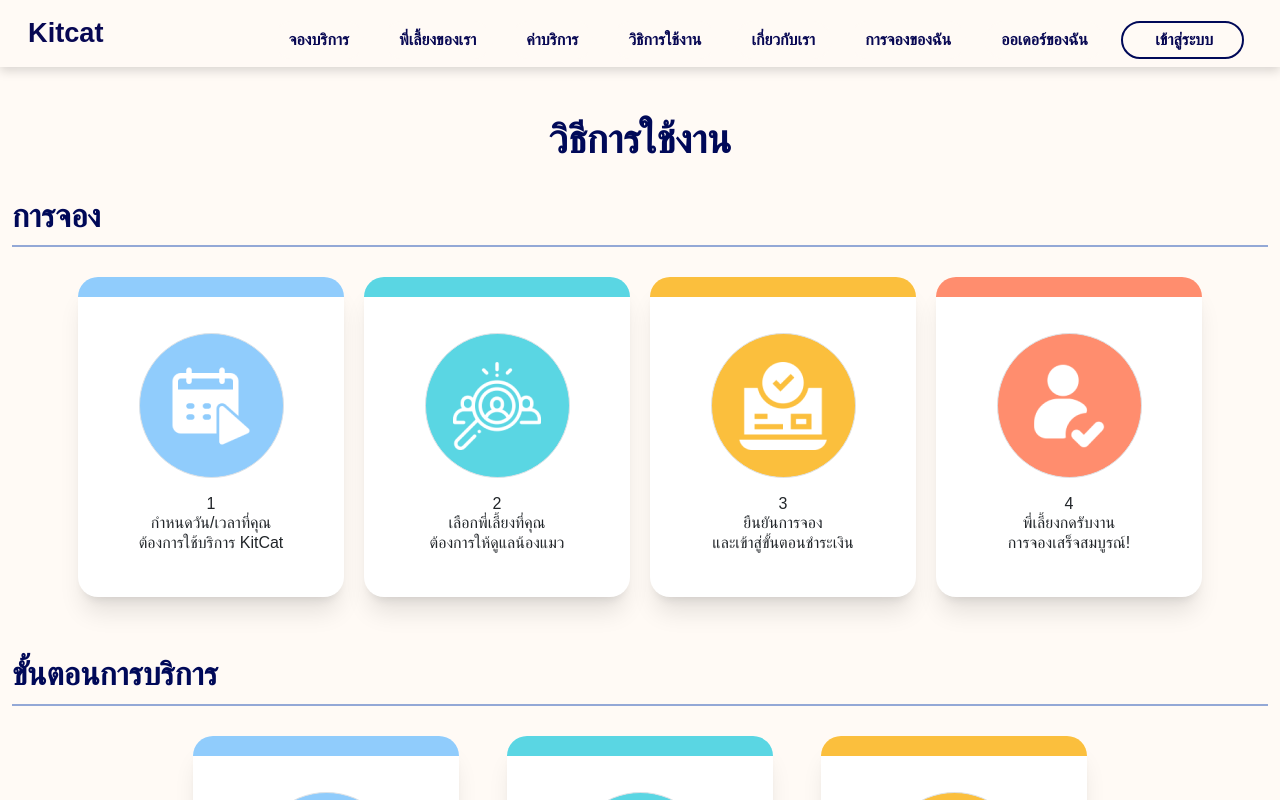
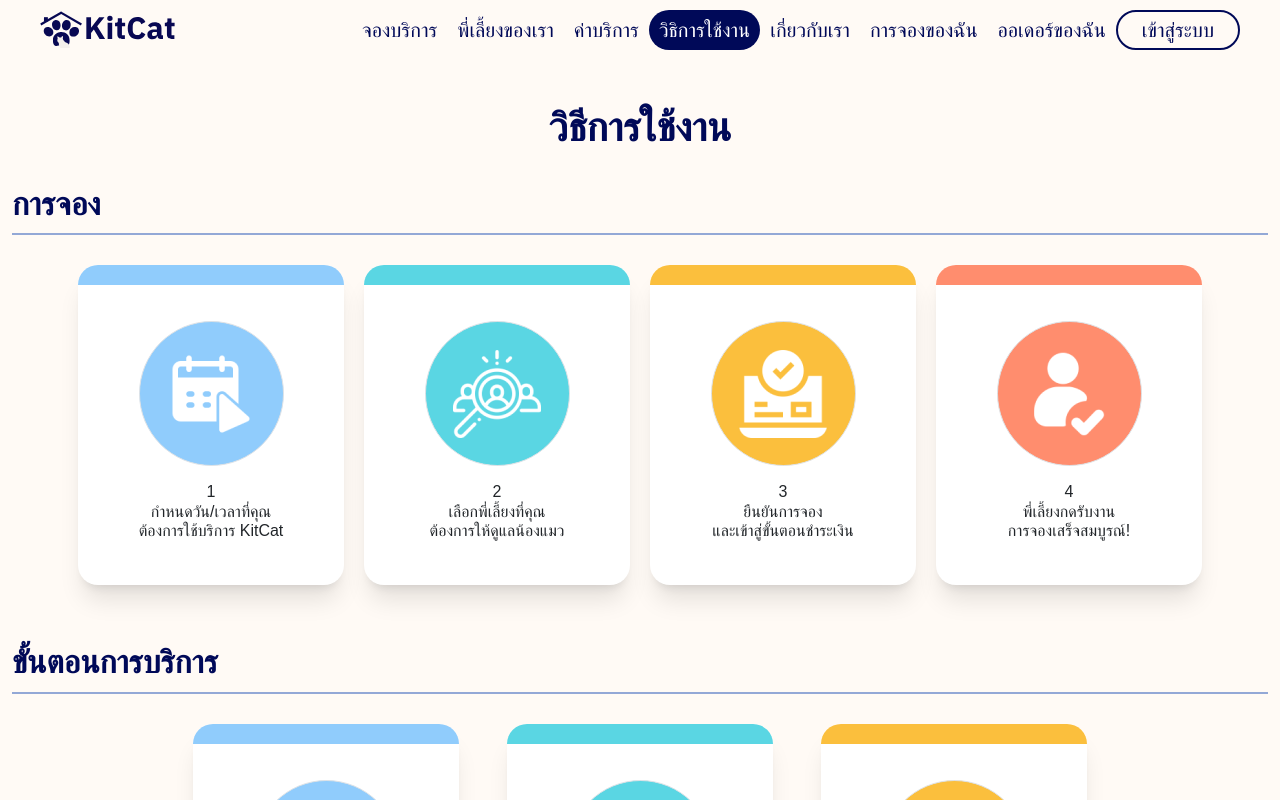
Before and after one commit to thanatat64/kmitl-kitcat, a Next.js app: page /guide in a window 1280 px wide. Shown: the top 800 px of the page. Built offline with nearby package versions, Linux system fonts and the light colour scheme; a web font is replaced by a local one.

Commit message:
active navbar

```diff
--- a/components/navigation/NavigationBar.css
+++ /dev/null
@@ -1,114 +0,0 @@
-.navbar {
-    display: flex;
-    justify-content: space-between;
-    align-items: center;
-    background-color:var(--white-cream);
-    position: sticky;
-    padding-left: 1rem;
-    padding-right: 1rem;
-    box-shadow: 0px 4px 10px rgba(0, 0, 0, 0.15);
-    height: 78px !important;
-}
-.navbar .title{
-    font-size: 1.7rem;
-    font-weight: bold;
-    text-decoration: none;
-    color: #080853;
-}
-.navbar ul {
-    display: flex;
-    margin-top:-0.2rem;
-}
-
-.navbar ul li {
-    list-style: none;
-}
-.navbar ul li a{
-    display: block;
-    text-decoration: none;
-    color: #080853;
-    padding:5px 15px 5px;
-    margin: 1rem 0.5rem 0rem;
-    border-radius: 50px;
-    font-weight: bold;
-    border: 2px var(--white-cream) solid;
-}
-.navbar ul li a:not(.active):hover {
-    border: 2px #000958 solid;
-}
-li a.active {
-    background-color: #080853;
-    color: rgba(255, 250, 245, 255) !important;
-
-}
-.setLogin{
-    /* background: #dcc6c6; */
-    width:120%;
-    margin-left: -8%;;
-}
-.logIn{
-    border: 2px #000958 solid !important;
-    width:7.7rem;
-    text-align: center;
-}
-.logIn:hover{
-    border: 2px #000958 solid ;
-}
-li a.logIn:hover::before  {
-    opacity: 1;
-}
-li a {
-    text-decoration: none;
-    position: relative;
-    transition: margin-left 0.2s ease-in-out;
-}
-.setLogin:hover{
-    transition: 20px 0.5s ease-in !important;
-    margin-left: -20px
-}
-li a.logIn::before {
-    content: "";
-    position: absolute;
-    top: 20%;
-    left: 73%;
-    width: 20px;
-    height: 20px;
-    background-image: url('../../public/image/login.png');
-    background-size: 80%;
-    background-repeat: no-repeat;
-    background-position: center;
-    opacity: 0;
-    transition: opacity 0.2s ease-in-out, margin-left 0.2s ease-in-out;
-}
-li a.logIn:hover::before {
-    opacity: 1;
-}
-.menu-icon{
-    display:none;
-}
-@media (max-width:1208px){
-    .menu-icon{
-        display: block;
-    }
-    .h-menu{
-        position:absolute;
-        top:4rem;
-        right: 1rem;
-        background: var(--white-cream);
-        display: flex;
-        flex-direction:column;
-        font-weight: 500;
-        gap: 0rem;
-        padding: 3rem;
-        border-radius: 20px;
-        box-shadow:4px 8px 8px  rgba(0, 0, 0, 0.253);
-        z-index:2;
-        text-align: center;
-        border:1px solid rgba(207, 206, 200, 0.692);
-    }
-    .navbar ul li a{
-        padding:5px 15px 5px;
-        margin: 0rem ;
-    }
-
-}
--- a/components/navigation/NavigationBar.tsx
+++ b/components/navigation/NavigationBar.tsx
@@ -1,90 +1,153 @@
 'use client'
+import React, { useState } from 'react';
 
-import './NavigationBar.css';
-import React, { useState } from 'react';
 import Link from 'next/link';
-import { BiMenuAltRight } from 'react-icons/bi'
-import OutsideClickHandler from "react-outside-click-handler";
+import Image from 'next/image';
+import { usePathname } from 'next/navigation';
 
-interface NavigationBarProps { }
+import { HiMenuAlt3 } from 'react-icons/hi';
+import { AiOutlineClose } from 'react-icons/ai';
 
-const NavigationBar: React.FC<NavigationBarProps> = ({ }) => {
-  const [activeItem, setActiveItem] = useState<string>('');
-  const [menuOpened, setMenuOpened] = useState(false);
-  // let style:string ="hidden";
-  const getMenuStyles = (menuOpened:boolean) => {
-    if (document.documentElement.clientWidth <= 1208 && !menuOpened) {
-        return "hidden"
-    }
-  }
+import Logo from "@/image/kitCatLogo.svg"
 
-  const handleItemClick = (item: string) => {
-    setActiveItem(item);
+const NavigationBar = () => {
+  const [showMobileMenu, setShowMobileMenu] = useState(false);
+  const [hoveredLink, setHoveredLink] = useState<string | null>(null);
+
+  const handleMouseEnter = (link: string) => {
+    setHoveredLink(link);
   };
 
-  const isItemActive = (item: string) => {
-    return item === activeItem ? 'active' : '';
+  const handleMouseLeave = () => {
+    setHoveredLink(null);
+  };
+
+  const linkClassName = (link: string, hoveredLink: string | null) => {
+    const pathname = usePathname()
+
+    const isActive = pathname === link;
+
+    return `text-[20px] font-medium text-[var(--navy)] no-underline py-[3px] px-2
+    ${isActive
+        ? 'bg-[var(--navy)] text-white rounded-full'
+        : 'bg-transparent text-[var(--navy)]'
+
+      } ${link === hoveredLink
+        ? 'border-2 border-[var(--navy)] no-underline rounded-full shadow-md'
+        : 'border-2 border-transparent'
+      }`;
   };
 
   return (
-    <nav className="navbar">
-      <div className="container flex-shrink-0">
-        <Link href="/" className={`title ${isItemActive('/')}`} onClick={() => handleItemClick('/')}>
-          Kitcat
+    <div className="bg-[var(--white-cream)] shadow-md h-[63px]">
+      <div className="w-[300px] md:w-[700px] lg:w-[1200px] flex items-start justify-between mx-auto m-[5px] lg:mt-[10px] ">
+
+        <Link href="/" className="text-[24px] text-[var(--navy)] no-underline font-semibold">
+          <Image src={Logo} width={135} className='flex justify-start' alt='' />
         </Link>
-        <OutsideClickHandler onOutsideClick={() => setMenuOpened(false)}>
-          <div className={`visible ${getMenuStyles(menuOpened)}` }>
-          <ul className='h-menu'>
-            <li>
-              <Link href="/booking" className={isItemActive('/booking')} onClick={() => handleItemClick('/booking')}>
+
+        {showMobileMenu ? (
+          <ul className="md:hidden flex items-center flex-col gap-8 ">
+            <Link href="/booking">จองบริการ</Link>
+            <Link href="/catsitters">พี่เลี้ยงของเรา</Link>
+            <Link href="/services">ค่าบริการ</Link>
+            <Link href="/guide">วิธิการใช้งาน</Link>
+            <Link href="/about">เกี่ยวกับเรา</Link>
+            <Link href="/mybooking">การจองของฉัน</Link>
+            <Link href="/myorder">ออเดอร์ของฉัน</Link>
+            <Link href="/signin">เข้าสู่ระบบ</Link>
+          </ul>
+        ) : (
+          <ul className="hidden md:flex items-center">
+            <Link
+              href="/booking"
+              className={linkClassName('/booking', hoveredLink)}
+              onMouseEnter={() => handleMouseEnter('/booking')}
+              onMouseLeave={handleMouseLeave}
+            >
               จองบริการ
             </Link>
-            </li>
-            <li>
-              <Link href="/catsitters" className={isItemActive('/catsitters')} onClick={() => handleItemClick('/catsitters')}>
+            <Link
+              href="/catsitters"
+              className={linkClassName('/catsitters', hoveredLink)}
+              onMouseEnter={() => handleMouseEnter('/catsitters')}
+              onMouseLeave={handleMouseLeave}
+            >
               พี่เลี้ยงของเรา
             </Link>
-            </li>
-            <li>
-              <Link href="/services" className={isItemActive('/services')} onClick={() => handleItemClick('/services')}>
+            <Link
+              href="/services"
+              className={linkClassName('/services', hoveredLink)}
+              onMouseEnter={() => handleMouseEnter('/services')}
+              onMouseLeave={handleMouseLeave}
+            >
               ค่าบริการ
             </Link>
-            </li>
-            <li>
-              <Link href="/guide" className={isItemActive('/guide')} onClick={() => handleItemClick('/guide')}>
+            <Link
+              href="/guide"
+              className={linkClassName('/guide', hoveredLink)}
+              onMouseEnter={() => handleMouseEnter('/guide')}
+              onMouseLeave={handleMouseLeave}
+            >
               วิธิการใช้งาน
             </Link>
-            </li>
-            <li>
-              <Link href="/about" className={isItemActive('/about')} onClick={() => handleItemClick('/about')}>
+            <Link
+              href="/about"
+              className={linkClassName('/about', hoveredLink)}
+              onMouseEnter={() => handleMouseEnter('/about')}
+              onMouseLeave={handleMouseLeave}
+            >
               เกี่ยวกับเรา
             </Link>
-            </li>
-            <li>
-              <Link href="/mybooking" className={isItemActive('/mybooking')} onClick={() => handleItemClick('/mybooking')}>
+            <Link
+              href="/mybooking"
+              className={linkClassName('/mybooking', hoveredLink)}
+              onMouseEnter={() => handleMouseEnter('/mybooking')}
+              onMouseLeave={handleMouseLeave}
+            >
               การจองของฉัน
             </Link>
-            </li>
-            <li>
-              <Link href="/myorder" className={isItemActive('/myorder')} onClick={() => handleItemClick('/myorder')}>
-                <div>ออเดอร์ของฉัน </div>
+            <Link
+              href="/myorder"
+              className={linkClassName('/myorder', hoveredLink)}
+              onMouseEnter={() => handleMouseEnter('/myorder')}
+              onMouseLeave={handleMouseLeave}
+            >
+              ออเดอร์ของฉัน
             </Link>
-            </li>
-            <li>
-              <Link href="/signin" className={`logIn ${isItemActive('/signin')}`} onClick={() => handleItemClick('/signin')}>
-                <div className='setLogin'>เข้าสู่ระบบ </div>
+            <Link href="/signin" className="text-[20px] font-medium text-[var(--navy)] no-underline rounded-full py-[3px] px-4 border-2 border-[var(--navy)]">
+              เข้าสู่ระบบ
             </Link>
-            </li>
 
           </ul>
-          </div>
-        </OutsideClickHandler>
-
-        <div className='menu-icon' onClick={()=>setMenuOpened((prev)=>!prev)}>
-          <BiMenuAltRight size={30} />
+        )}
+          <HiMenuAlt3 className="block lg:hidden cursor-pointer text-[var(--navy)] w-[60px] h-[40px]  md:w-[80px] md:h-[50px] "
+            onClick={() => setShowMobileMenu((prev) => !prev)}
+          />
+        <div
+          className={`block md:hidden w-full fixed ${!showMobileMenu ? "-top-[410px]" : "top-0"
+            } left-0 bg-[#dde0e5] h-[410] transition-all duration-[800ms] shadow-xl z-10 py-8 px-12 rounded-b-xl`}
+        >
+          <AiOutlineClose size={25} className="absolute top-5 right-5 cursor-pointer"
+            onClick={() => setShowMobileMenu(false)}
+          />
+          {showMobileMenu && (
+            <ul className="pt-[60px] items-center flex flex-col gap-8">
+              <Link href="/booking" className="text-lg text-black cursor-pointer w-full text-center">
+                จองบริการ
+              </Link>
+              <Link href="/catsitters">พี่เลี้ยงของเรา</Link>
+              <Link href="/services">ค่าบริการ</Link>
+              <Link href="/guide">วิธิการใช้งาน</Link>
+              <Link href="/about">เกี่ยวกับเรา</Link>
+              <Link href="/mybooking">การจองของฉัน</Link>
+              <Link href="/myorder">ออเดอร์ของฉัน</Link>
+              <Link href="/signin">เข้าสู่ระบบ</Link>
+            </ul>
+          )}
         </div>
       </div>
-    </nav>
+    </div>
   );
 };
 
```
Also changed, not shown: public/image/kitCatLogo.svg (added). Lines whose indentation alone changed are shown as unchanged.
